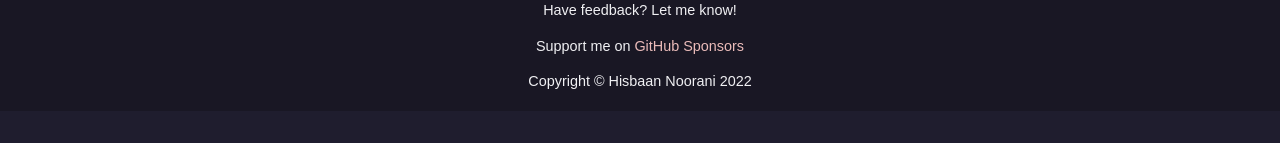
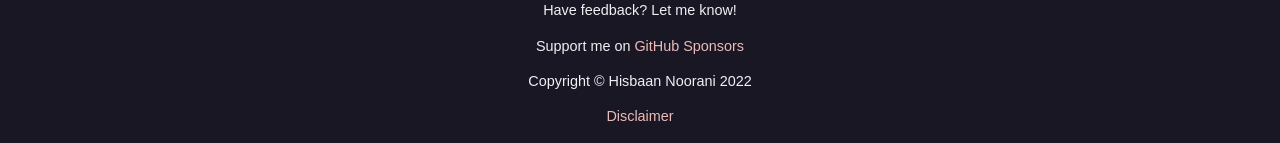
Before and after one commit to hisbaan/hisbaan.com, a Jekyll site: the page built from _posts/2022-04-14-hps110-review.md, in a window 1280 px wide and 900 px high, scrolled down 1041 px. Shown: the part 754-897 px from the top of the window. Built offline with Jekyll 4.4.1, drawn with Linux system fonts in a browser that asks for light colours; nearby versions of some CDN libraries; before the commit the page ends 1906 px from its top, so only the background shows below that.

Commit message:
fixup! Fix analytics, add disclaimer, improve website

```diff
--- a/_layouts/default.html
+++ b/_layouts/default.html
@@ -73,6 +73,7 @@
                     <p>Have feedback? Let me know!</p>
                     <p>Support me on <a href="https://github.com/sponsors/hisbaan">GitHub Sponsors</a></p>
                     <p>Copyright &copy; Hisbaan Noorani 2022</p>
+                    <p><a href="../disclaimer">Disclaimer</a></p>
                 </div>
             </footer>
         </div>
```
